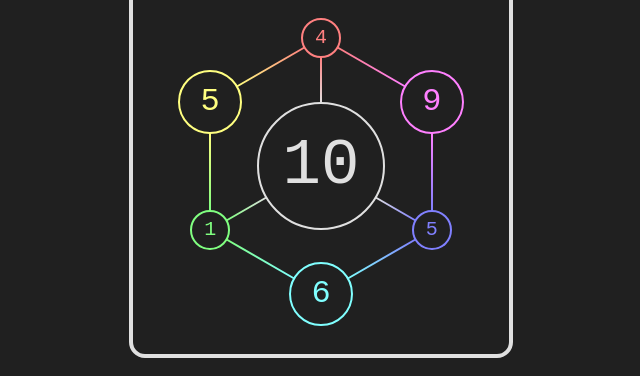
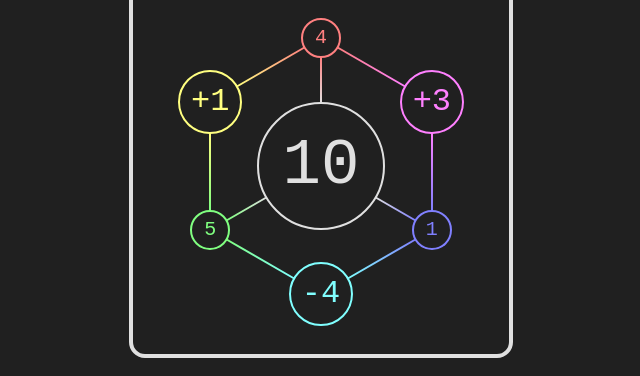
Before and after one commit to caleb-cox/shard-cosmic, a Vue app: page / in a window 1280 px wide. Shown: the part 261-637 px from the top of the page, without its empty margins (319-959 px from the left). Built offline with nearby package versions, Linux system fonts and the light colour scheme; a web font is replaced by a local one.

Commit message:
Use subtraction for CMY nodes

```diff
--- a/src/components/Card.vue
+++ b/src/components/Card.vue
@@ -1,17 +1,20 @@
 <script setup>
 defineProps(["rolls"]);
+defineEmits(["deleteCard"]);
 
-defineEmits(["deleteCard"]);
+const signNumber = (number) => {
+  return number.toString().padStart(2, "+");
+};
 </script>
 
 <template>
   <div class="card">
     <div class="node red">{{ rolls[0] }}</div>
-    <div class="node green">{{ rolls[1] }}</div>
-    <div class="node blue">{{ rolls[2] }}</div>
-    <div class="node cyan">{{ rolls[1] + rolls[2] }}</div>
-    <div class="node magenta">{{ rolls[0] + rolls[2] }}</div>
-    <div class="node yellow">{{ rolls[0] + rolls[1] }}</div>
+    <div class="node yellow">{{ signNumber(rolls[2] - rolls[0]) }}</div>
+    <div class="node green">{{ rolls[2] }}</div>
+    <div class="node cyan">{{ signNumber(rolls[1] - rolls[2]) }}</div>
+    <div class="node blue">{{ rolls[1] }}</div>
+    <div class="node magenta">{{ signNumber(rolls[0] - rolls[1]) }}</div>
     <div class="node white">{{ rolls[0] + rolls[1] + rolls[2] }}</div>
   </div>
 </template>
```
